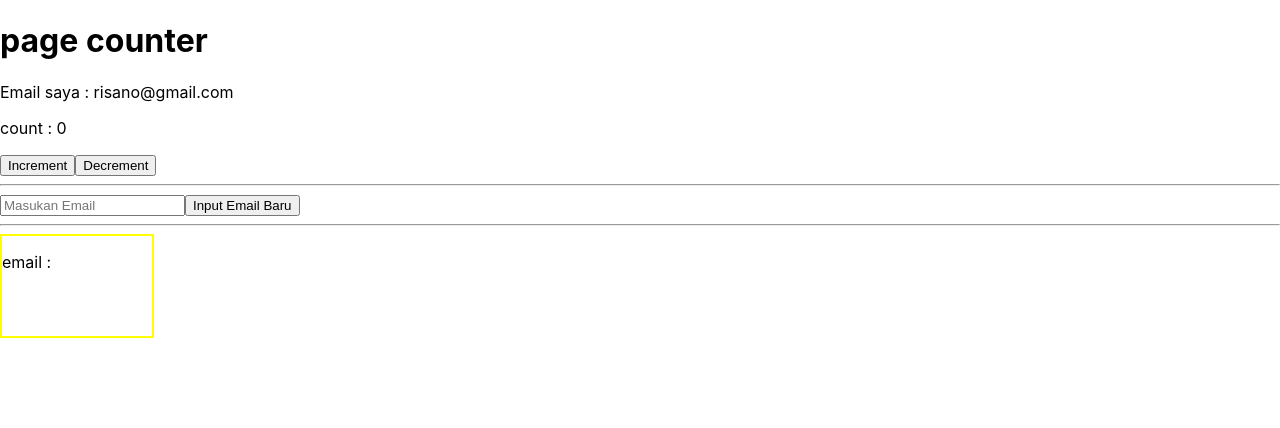
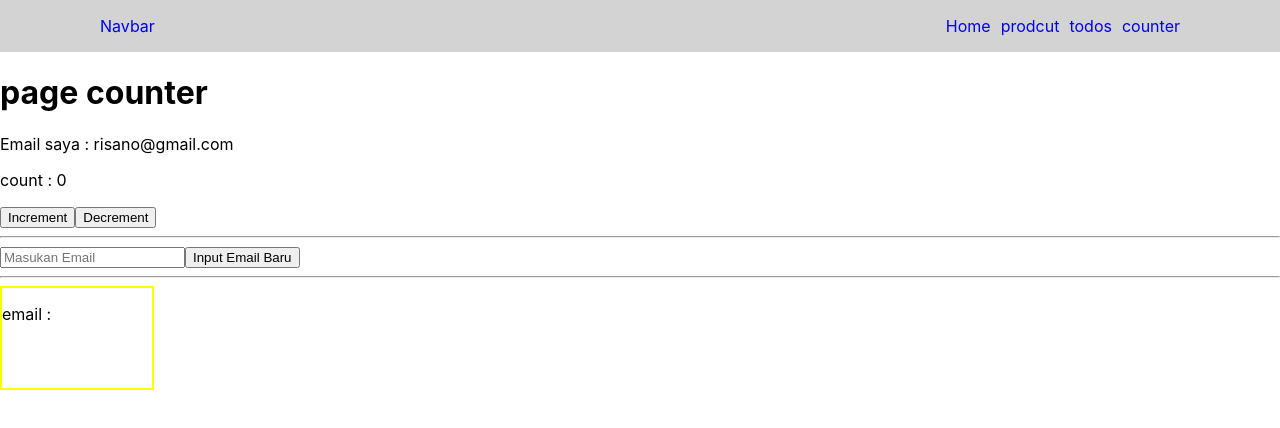
Before and after one commit to muhammarisano2/web2-sample-react, a React (Create React App) app: page /counter in a window 1280 px wide. Shown: the top 428 px of the page. Built offline with nearby package versions, Linux system fonts and the light colour scheme.

Commit message:
fixing navbar

```diff
--- a/src/components/module/Navbar/index.js
+++ b/src/components/module/Navbar/index.js
@@ -7,11 +7,11 @@ const Navbar = () => {
 const {user} = useSelector((state)=>state.user)
   return (
     <nav className="navbar navbar-expand-lg bg-light">
-      <div className="container">
+      <div className="nav">
         <NavLink className="navbar-brand" to="/">
           Navbar
         </NavLink>
-        <button
+        {/* <button
           className="navbar-toggler"
           type="button"
           data-bs-toggle="collapse"
@@ -21,7 +21,7 @@ const {user} = useSelector((state)=>state.user)
           aria-label="Toggle navigation"
         >
           <span className="navbar-toggler-icon"></span>
-        </button>
+        </button> */}
         <div className="collapse navbar-collapse" id="navbarNav">
           <ul className="navbar-nav ms-auto">
             <li className="nav-item">
@@ -35,11 +35,16 @@ const {user} = useSelector((state)=>state.user)
               </NavLink>
             </li>
             <li className="nav-item">
-              <NavLink className="nav-link" to="/">
-                Pricing
+              <NavLink className="nav-link" to="/todos">
+                todos
               </NavLink>
             </li>
-            <li><span>{user.fullname}</span></li>
+            <li className="nav-item">
+              <NavLink className="nav-link" to="/counter">
+                counter
+              </NavLink>
+            </li>
+            {/* <li><span>{user.fullname}</span></li> */}
           </ul>
         </div>
       </div>
--- a/src/index.css
+++ b/src/index.css
@@ -18,3 +18,21 @@ nav > ul > li > a{
 nav > ul > li > a.active{
   color: black;
 }
+.nav{
+  display: flex;
+  width: 100%;
+  justify-content: space-between;
+  padding-left: 100px;
+  padding-right: 100px;
+  box-sizing: border-box;
+  background-color: lightgrey;
+  align-items: center;
+}
+.navbar-nav{
+  display: flex;
+  gap: 10px;
+  list-style: none;
+}
+.nav a{
+  text-decoration: none;
+}
--- a/src/pages/Counter/index.js
+++ b/src/pages/Counter/index.js
@@ -1,6 +1,7 @@
 import React, { useState } from 'react'
 import {useSelector, useDispatch} from 'react-redux'
 import Box from '../../components/module/Box'
+import Navbar from '../../components/module/Navbar'
 
 const Counter = () => {
     const {count, email:emailGlo} = useSelector((state)=>state.couter)
@@ -23,6 +24,7 @@ const Counter = () => {
     }
   return (
     <div>
+        <Navbar/>
         <h1>page counter</h1>
         <p>Email saya : {emailGlo}</p>
         <p>count : {count}</p>
--- a/src/pages/Product/index.js
+++ b/src/pages/Product/index.js
@@ -3,6 +3,7 @@ import { useSelector, useDispatch } from "react-redux";
 import styles from "./product.module.css";
 import { getProduct } from "../../configs/redux/actions/productAction";
 import axios from "axios";
+import Navbar from "../../components/module/Navbar";
 
 const Product = () => {
   const [page, setPage] = useState({
@@ -49,6 +50,7 @@ const Product = () => {
   }, [page]);
   return (
     <div>
+      <Navbar/>
       <div className={styles.container}>
         <h1>page product</h1>
         <div>
--- a/src/pages/Todo/index.js
+++ b/src/pages/Todo/index.js
@@ -1,5 +1,6 @@
 import React, { useState } from 'react'
 import { useDispatch, useSelector } from 'react-redux'
+import Navbar from '../../components/module/Navbar'
 import {addTodolist} from '../../configs/redux/actions/todoAction'
 
 const Todo = () => {
@@ -13,6 +14,7 @@ const Todo = () => {
     }
   return (
     <div>
+        <Navbar/>
         <h1>page todo</h1>
         <input type="text" name="todo" placeholder='inputkan Todo' value={todo} onChange={(e)=> setTodo(e.target.value)} />
         <button onClick={handleAddTodo}> {isLoading ? 'Loading...': 'Simpan'}</button>
```
